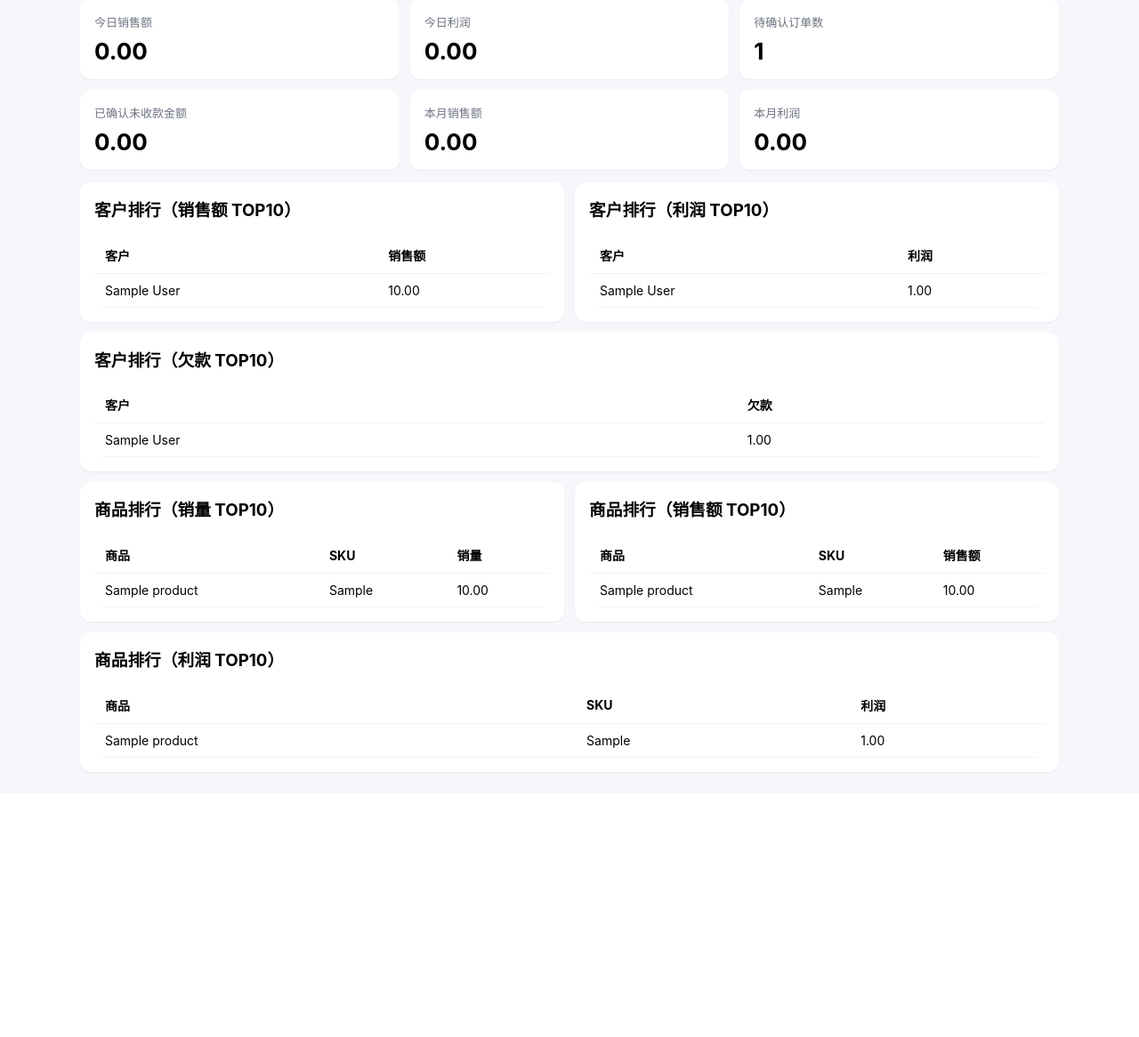
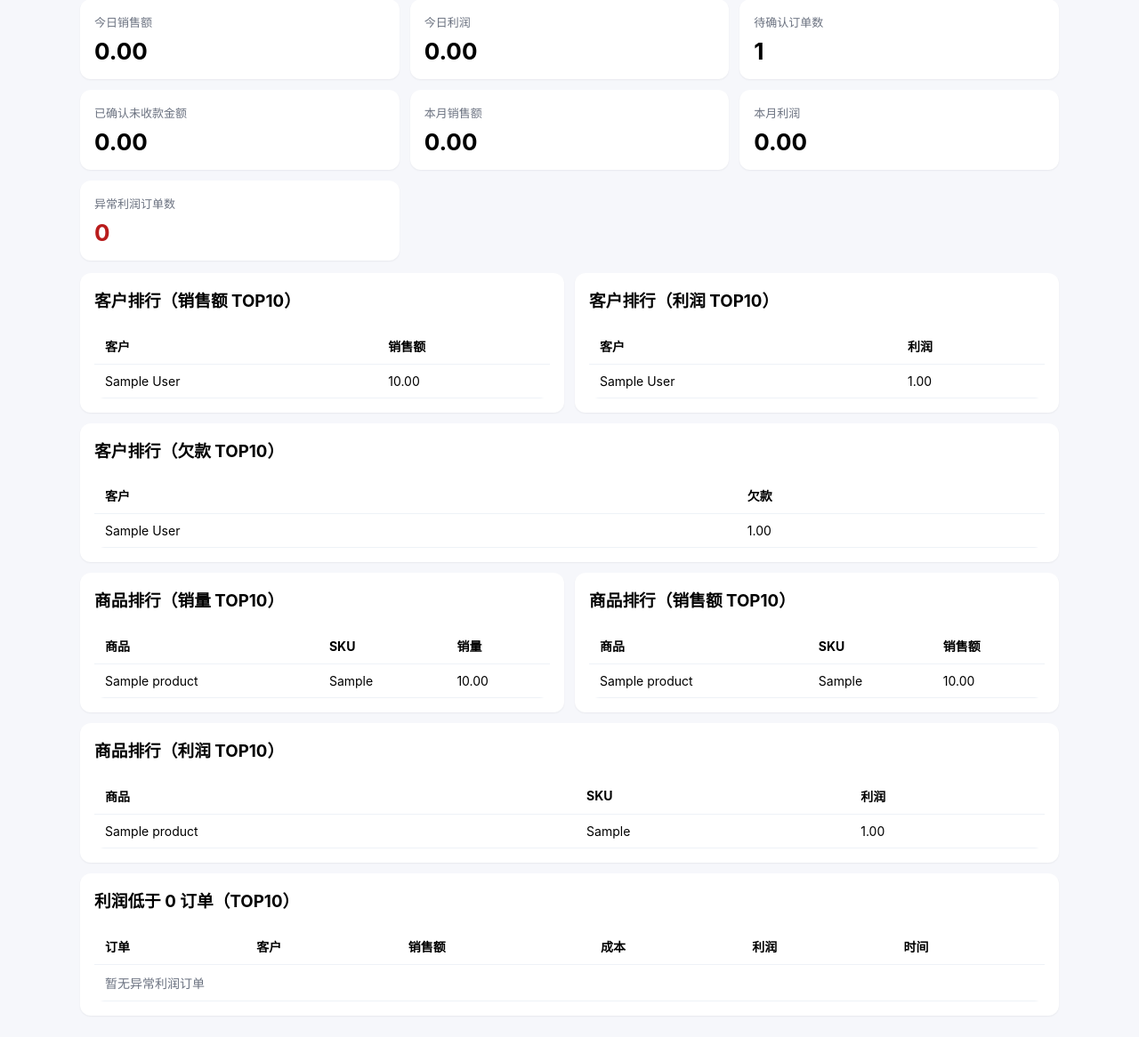
Before and after one commit to yancy0911/tea-supply-system, a Django app: page /reports/ in a window 1280 px wide. Shown: the part 148-1314 px from the top of the page at 89% size. Before the commit the page ends 1017 px from the top, so only its background shows below. Run offline with Django 4.2, Linux system fonts and the light colour scheme; a user stored in the database is signed in; tables that the repository leaves empty hold one stand-in row (values such as "Sample post").

Commit message:
add profit protection system
Made-with: Cursor

```diff
--- a/tea_supply/views.py
+++ b/tea_supply/views.py
@@ -45,6 +45,7 @@ from .models import (
 )
 
 logger = logging.getLogger(__name__)
+PROFIT_PROTECTION_MODE = "warning"  # "warning" | "block"
 
 
 def tier_discount_map_for_wholesale():
@@ -243,6 +244,7 @@ def submit_order_from_lines(request, customer_obj, lines, *, from_shop=False, sh
 
         order_total = money_dec(0)
         validated = []
+        profit_risk_warnings = []
         for raw in lines:
             if raw.get("product_id") is None:
                 raise ValidationError("订单明细缺少商品")
@@ -280,6 +282,18 @@ def submit_order_from_lines(request, customer_obj, lines, *, from_shop=False, sh
             source = str(price_info.get("source") or "")
             if source == "custom":
                 final_pricing_note = "客户专属价"
+            cost_unit_price = money_dec(
+                p.cost_price_case if sale_type == OrderItem.SaleType.CASE else p.cost_price_single
+            )
+            unit_profit = money_q2(final_unit_price - cost_unit_price)
+            if unit_profit < money_dec(0):
+                risk_msg = (
+                    f"当前售价低于成本，请检查定价：{p.sku} "
+                    f"(售价{money_float(final_unit_price):.2f} < 成本{money_float(cost_unit_price):.2f})"
+                )
+                if PROFIT_PROTECTION_MODE == "block":
+                    raise ValidationError("当前售价低于成本，无法下单")
+                profit_risk_warnings.append(risk_msg)
             order_total += final_subtotal
             validated.append(
                 {
@@ -290,6 +304,8 @@ def submit_order_from_lines(request, customer_obj, lines, *, from_shop=False, sh
                     "final_subtotal": final_subtotal,
                     "final_pricing_note": final_pricing_note,
                     "source": source,
+                    "cost_unit_price": cost_unit_price,
+                    "unit_profit": unit_profit,
                 }
             )
 
@@ -368,6 +384,10 @@ def submit_order_from_lines(request, customer_obj, lines, *, from_shop=False, sh
 
             # 2) 创建订单头（一次提交仅一条）
             order = Order.objects.create(**create_kwargs)
+            if profit_risk_warnings:
+                warning_text = "\n".join(profit_risk_warnings)
+                order.order_note = ((order.order_note or "").strip() + "\n" + warning_text).strip()[:2000]
+                order.save(update_fields=["order_note"])
 
             # 3) 明细只写 OrderItem（不重复建 Order）
             for v in validated:
@@ -406,6 +426,8 @@ def submit_order_from_lines(request, customer_obj, lines, *, from_shop=False, sh
 
             # 5) 基础库存联动：下单成功即扣减；不足时抛错并整体回滚
             deduct_stock_for_order(order.id)
+        if profit_risk_warnings and request is not None:
+            messages.warning(request, "当前售价低于成本，请检查定价")
         return order
     except Exception as e:
         print(e)
@@ -554,6 +576,10 @@ def _shop_product_row(customer, p):
         "is_low_stock": enabled and stock_disp > 0 and stock_disp <= safety,
         "uses_ingredient_stock": bool(p.ingredient_id),
         "units_per_case": float(p.units_per_case),
+        "cost_single": money_float(p.cost_price_single),
+        "cost_case": money_float(p.cost_price_case),
+        "profit_risk_single": money_float(ds) < money_float(p.cost_price_single),
+        "profit_risk_case": money_float(dc) < money_float(p.cost_price_case),
     }
     return row
 
@@ -1588,6 +1614,17 @@ def reports_dashboard(request):
     product_profit_top = (
         product_base.annotate(value=Coalesce(Sum("profit"), 0.0)).order_by("-value")[:10]
     )
+    negative_profit_orders = list(
+        Order.objects.exclude(workflow_status=Order.WorkflowStatus.CANCELLED)
+        .filter(profit__lt=0)
+        .select_related("customer")
+        .order_by("profit", "-created_at")[:10]
+    )
+    abnormal_profit_order_count = (
+        Order.objects.exclude(workflow_status=Order.WorkflowStatus.CANCELLED)
+        .filter(profit__lt=0)
+        .count()
+    )
 
     def _annotate_value_money(rows):
         return [{**r, "value": money_float(r["value"])} for r in rows]
@@ -1605,6 +1642,8 @@ def reports_dashboard(request):
         "product_qty_top": _annotate_value_money(product_qty_top),
         "product_sales_top": _annotate_value_money(product_sales_top),
         "product_profit_top": _annotate_value_money(product_profit_top),
+        "abnormal_profit_order_count": int(abnormal_profit_order_count),
+        "negative_profit_orders": negative_profit_orders,
     }
     return render(request, "reports_basic.html", context)
 
--- a/templates/orders_list.html
+++ b/templates/orders_list.html
@@ -227,6 +227,9 @@
               <td>{{ row.cost|floatformat:2 }}</td>
               <td>
                 <span style="font-weight: 600; color: #2563eb">{{ row.profit|floatformat:2 }}</span>
+                {% if row.profit < 0 %}
+                  <span style="margin-left:6px;color:#b91c1c;font-weight:700;">异常利润</span>
+                {% endif %}
               </td>
               <td>{{ row.order.created_at|date:"Y-m-d H:i:s" }}</td>
               <td>
--- a/templates/reports_basic.html
+++ b/templates/reports_basic.html
@@ -10,6 +10,7 @@
     <div class="card"><div class="label">已确认未收款金额</div><div class="value">{{ kpi_confirmed_unpaid_amount|floatformat:2 }}</div></div>
     <div class="card"><div class="label">本月销售额</div><div class="value">{{ kpi_month_sales|floatformat:2 }}</div></div>
     <div class="card"><div class="label">本月利润</div><div class="value">{{ kpi_month_profit|floatformat:2 }}</div></div>
+    <div class="card"><div class="label">异常利润订单数</div><div class="value" style="color:#b91c1c">{{ abnormal_profit_order_count }}</div></div>
   </div>
 
   <div class="row">
@@ -97,4 +98,25 @@
       </tbody>
     </table>
   </div>
+
+  <div class="card" style="margin-top: 12px">
+    <h3 style="margin-top: 0">利润低于 0 订单（TOP10）</h3>
+    <table class="table">
+      <thead><tr><th>订单</th><th>客户</th><th>销售额</th><th>成本</th><th>利润</th><th>时间</th></tr></thead>
+      <tbody>
+        {% for o in negative_profit_orders %}
+          <tr>
+            <td>#{{ o.id }}</td>
+            <td>{% if o.customer %}{{ o.customer.name }}{% else %}未指定客户{% endif %}</td>
+            <td>{{ o.total_revenue|floatformat:2 }}</td>
+            <td>{{ o.total_cost|floatformat:2 }}</td>
+            <td style="color:#b91c1c;font-weight:700;">{{ o.profit|floatformat:2 }}</td>
+            <td>{{ o.created_at|date:"Y-m-d H:i:s" }}</td>
+          </tr>
+        {% empty %}
+          <tr><td colspan="6" class="muted">暂无异常利润订单</td></tr>
+        {% endfor %}
+      </tbody>
+    </table>
+  </div>
 {% endblock %}
--- a/templates/shop/_product_card.html
+++ b/templates/shop/_product_card.html
@@ -62,6 +62,9 @@
         >
           {{ product.price_note }}
         </span>
+        {% if product.profit_risk_single or product.profit_risk_case %}
+          <span class="p-note" style="background:#fff7ed;color:#9a3412;">利润风险</span>
+        {% endif %}
       </div>
     {% endif %}
     <div style="margin-top:6px; font-size:12px; color:#6b7280;">
--- a/templates/shop/shop_checkout.html
+++ b/templates/shop/shop_checkout.html
@@ -542,6 +542,11 @@
               sub = unit * (parseFloat(l.quantity) || 0);
             }
             var priceNote = (p && p.price_note) ? p.price_note : (l.price_note || "");
+            var riskText = "";
+            if (p) {
+              if (l.sale_type === "case" && p.profit_risk_case) riskText = "利润风险：售价低于成本";
+              if (l.sale_type !== "case" && p.profit_risk_single) riskText = "利润风险：售价低于成本";
+            }
             sum += sub;
             qtyTotal += parseFloat(l.quantity) || 0;
             html +=
@@ -568,6 +573,7 @@
               fmtMoney(sub) +
               "</span></div>" +
               (priceNote ? '<div class="line-meta" style="grid-column:1 / -1;">定价说明：' + priceNote + "</div>" : "") +
+              (riskText ? '<div class="line-meta" style="grid-column:1 / -1;color:#9a3412;font-weight:600;">' + riskText + "</div>" : "") +
               "</div>";
           });
           linesArea.innerHTML = html;
```
